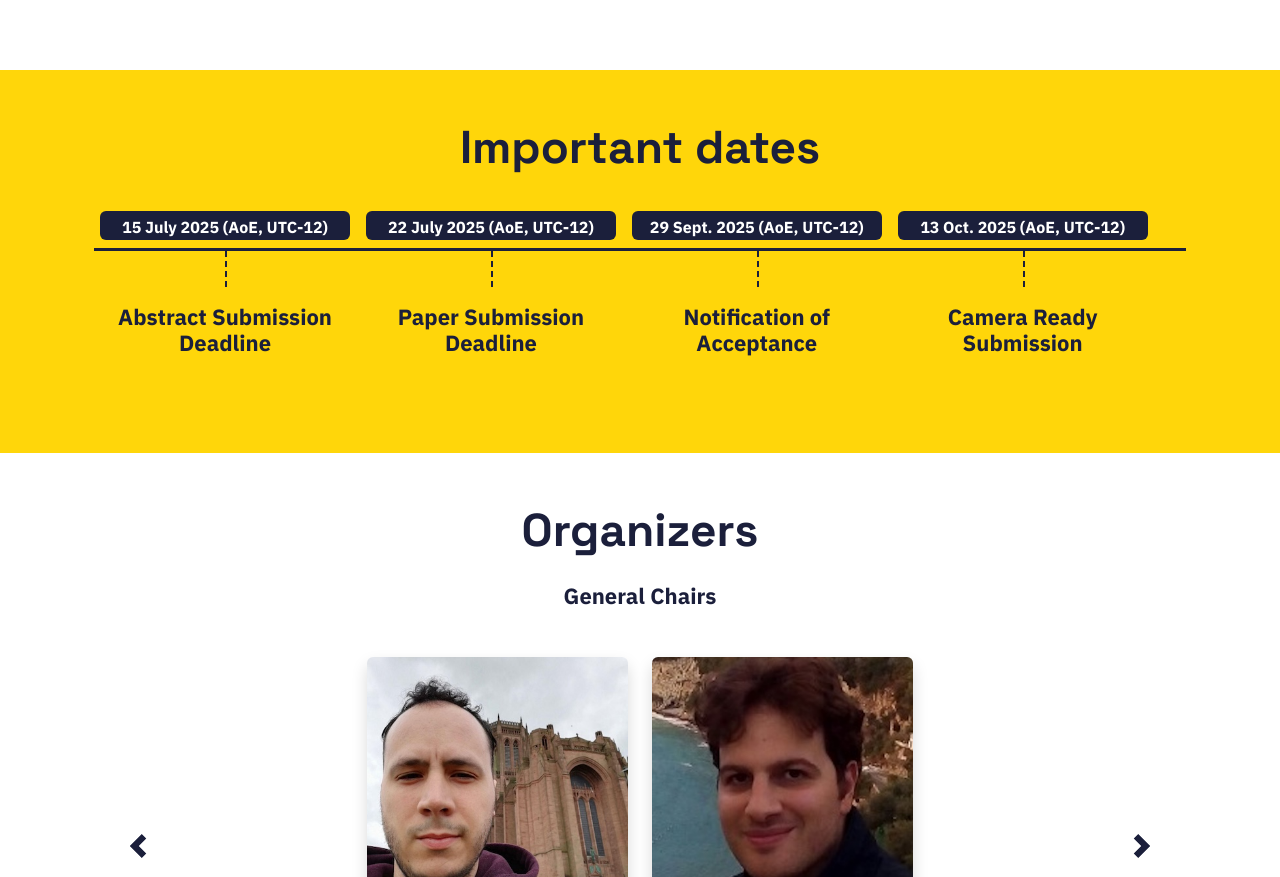
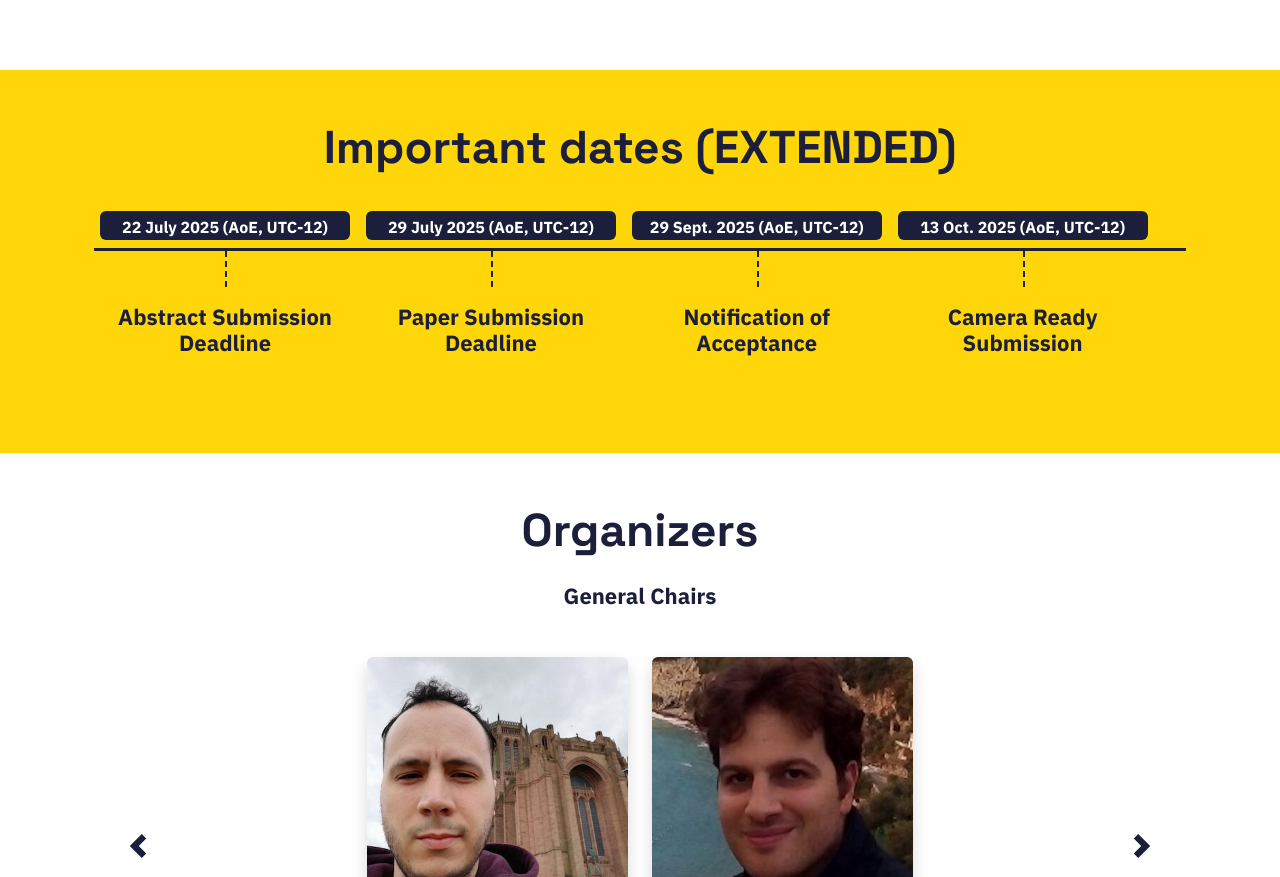
Before and after one commit to conferences-website/prima2025, a plain HTML site: page index.html in a window 1280 px wide. Shown: the part 1942-2819 px from the top of the page. Drawn offline with nearby package versions, Linux system fonts and the light colour scheme.

Commit message:
extended deadlines

```diff
--- a/index.html
+++ b/index.html
@@ -615,7 +615,7 @@ He has served as co-chair of numerous events in the AI field, including EUMAS 20
 
         <section class="dates-section section-padding" id="section_4" >
             <div class="container">
-                <h2 class="text-center mb-4">Important dates</h2>
+                <h2 class="text-center mb-4">Important dates (EXTENDED)</h2>
                     <div class="container-fluid py-5">
 
                         <div class="row">
@@ -626,13 +626,13 @@ He has served as co-chair of numerous events in the AI field, including EUMAS 20
                               <ul class="list-inline items">
                                 <li class="list-inline-item items-list">
                                   <div class="px-4">
-                                    <div class="event-date badge">15 July 2025 (AoE, UTC-12)</div>
+                                    <div class="event-date badge">22 July 2025 (AoE, UTC-12)</div>
                                     <h6 class="pt-2">Abstract Submission Deadline</h6>
                                   </div>
                                 </li>
                                 <li class="list-inline-item items-list">
                                   <div class="px-4">
-                                    <div class="event-date badge">22 July 2025 (AoE, UTC-12)</div>
+                                    <div class="event-date badge">29 July 2025 (AoE, UTC-12)</div>
                                     <h6 class="pt-2">Paper Submission Deadline</h6>
                                   </div>
                                 </li>
```
